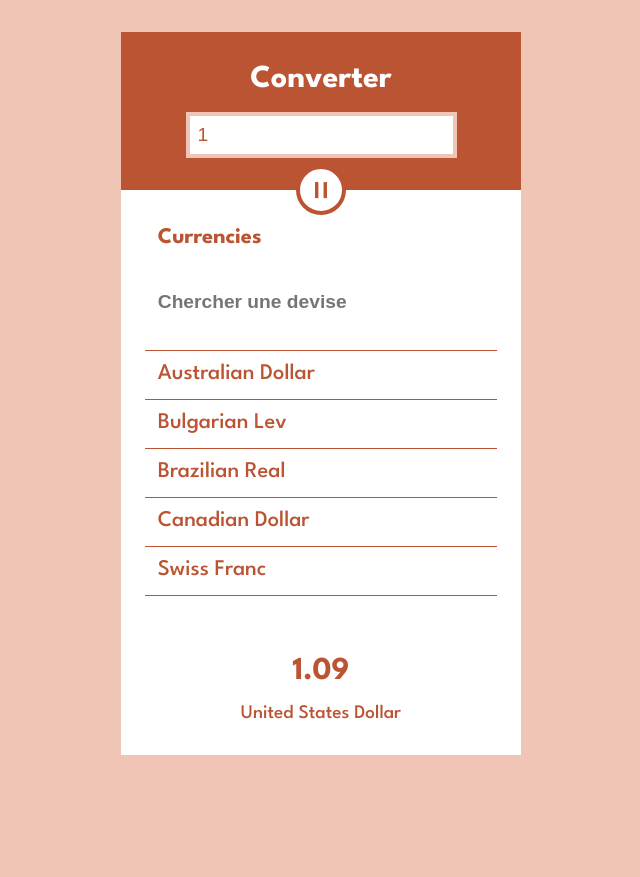
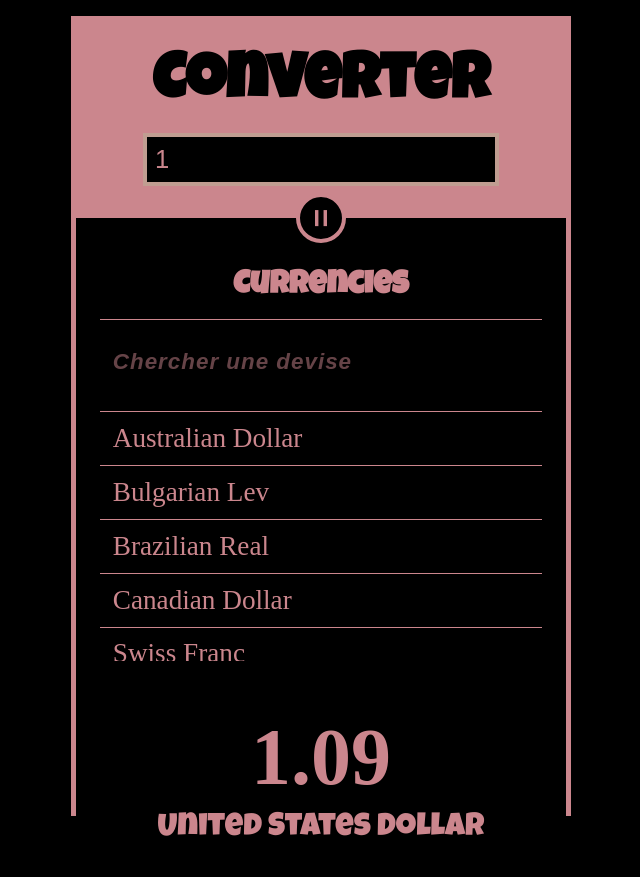
Before and after one commit to GhislainFaure/ReactConverter, a React app: page / in a window 1280 px wide. Shown: the whole page, without its empty margins (319-959 px from the left). Before the commit the page ends 832 px from the top, so only its background shows below. Built offline with nearby package versions, Linux system fonts and the light colour scheme.

Commit message:
ajout de fonts + amélioration du css

```diff
--- a/src/assets/index.html
+++ b/src/assets/index.html
@@ -10,6 +10,18 @@
 			href="https://fonts.googleapis.com/css2?family=League+Spartan:wght@300;500;700&display=swap"
 			rel="stylesheet"
 		/>
+		<link rel="preconnect" href="https://fonts.googleapis.com" />
+		<link rel="preconnect" href="https://fonts.gstatic.com" crossorigin />
+		<link
+			href="https://fonts.googleapis.com/css2?family=Bebas+Neue&family=League+Spartan:wght@300;500;700&family=Teko&display=swap"
+			rel="stylesheet"
+		/>
+		<link rel="preconnect" href="https://fonts.googleapis.com" />
+		<link rel="preconnect" href="https://fonts.gstatic.com" crossorigin />
+		<link
+			href="https://fonts.googleapis.com/css2?family=Luckiest+Guy&display=swap"
+			rel="stylesheet"
+		/>
 		<title>Modele</title>
 	</head>
 	<body>
--- a/src/components/Currencies/style.scss
+++ b/src/components/Currencies/style.scss
@@ -2,39 +2,56 @@
 
 .currencies {
   background-color: vars.$distinctColor;
-  font-size: 1.4rem;
+  font-size: 1.7rem;
   color: vars.$principalColor;
   padding: 1.5rem;
   text-align: justify;
 
   &__title {
+    font-family: "Luckiest Guy", cursive;
     font-weight: bold;
-    padding: 0.8rem;
+    padding: 1rem;
+    font-size: 2rem;
+    margin-top: 0.8rem;
+    border-bottom: 1px solid vars.$principalColor;
+    text-align: center;
   }
   &__input {
     background-color: vars.$distinctColor;
     color: vars.$principalColor;
     border: none;
     padding: 0.8rem;
-    font-size: 1.2rem;
+    font-size: 1.4rem;
     font-weight: bold;
     margin-top: 1rem;
     display: block;
     width: 100%;
+    &::placeholder {
+      color: vars.$principalColor;
+      opacity: 0.5;
+      font-style: oblique;
+      letter-spacing: 1px;
+      font-size: 1.4rem;
+    }
   }
   &__list {
     margin-top: 1.5rem;
     overflow-y: scroll;
     max-height: 250px;
+
     &__item {
       border-top: 1px solid vars.$principalColor;
       padding: 0.8rem;
-      transition: background-color 0.9s;
+      transition: background-color 0.3s;
       cursor: pointer;
 
       &:hover {
         background-color: vars.$alternativeColor;
-        transition: background-color 0.2s;
+        transition: background-color 0.05s;
+        color: black;
+        font-size: 2rem;
+        font-weight: bold;
+        font-family: "Luckiest Guy", cursive;
       }
     }
   }
--- a/src/components/Header/style.scss
+++ b/src/components/Header/style.scss
@@ -7,8 +7,9 @@
   padding: 2rem;
 
   &__title {
-    font-size: 2rem;
+    font-size: 4rem;
     font-weight: bold;
+    font-family: "Luckiest Guy", cursive;
   }
 
   &__input {
@@ -16,7 +17,7 @@
     color: vars.$principalColor;
     border: 4px solid vars.$alternativeColor;
     padding: 0.5rem;
-    font-size: 1.2rem;
+    font-size: 1.6rem;
     margin-top: 1rem;
   }
 }
--- a/src/components/Result/style.scss
+++ b/src/components/Result/style.scss
@@ -7,12 +7,13 @@
   padding: 2rem;
 
   &__amount {
-    font-size: 2rem;
+    font-size: 5rem;
     font-weight: bold;
     font-weight: 700;
   }
   &__currency {
-    font-size: 1.2rem;
+    font-family: "Luckiest Guy", cursive;
+    font-size: 2rem;
     margin-top: 1rem;
   }
 }
--- a/src/components/app/style.scss
+++ b/src/components/app/style.scss
@@ -1,8 +1,10 @@
 @use "../../styles/vars";
 
 .app {
-  width: 400px;
-  margin: 2rem auto;
+  width: 500px;
+  margin: 1rem auto;
   // text-align: center;
   height: 100vh;
+  opacity: 0.8;
+  border: 5px solid vars.$principalColor;
 }
--- a/src/styles/_vars.scss
+++ b/src/styles/_vars.scss
@@ -1,4 +1,4 @@
 // _vars.scss
-$principalColor: #bb5432;
+$principalColor: #fea8b1;
 $alternativeColor: #f1c5b6;
-$distinctColor: #fff;
+$distinctColor: black;
--- a/src/styles/index.scss
+++ b/src/styles/index.scss
@@ -2,19 +2,22 @@
 @use "vars";
 
 body {
-  font-family: "League Spartan", sans-serif;
-  background: vars.$alternativeColor;
+  body {
+    background: vars.$alternativeColor;
+    font-family: "Bebas Neue", sans-serif;
+  }
 }
-#root {
-  // display: flex;
-  // justify-content: center;
-  // align-items: center;
-}
+// #root {
+//   // display: flex;
+//   // justify-content: center;
+//   // align-items: center;
+// }
 
 html,
 body,
 #root {
   height: 100%;
+  background-color: black;
 }
 
 /*
```
